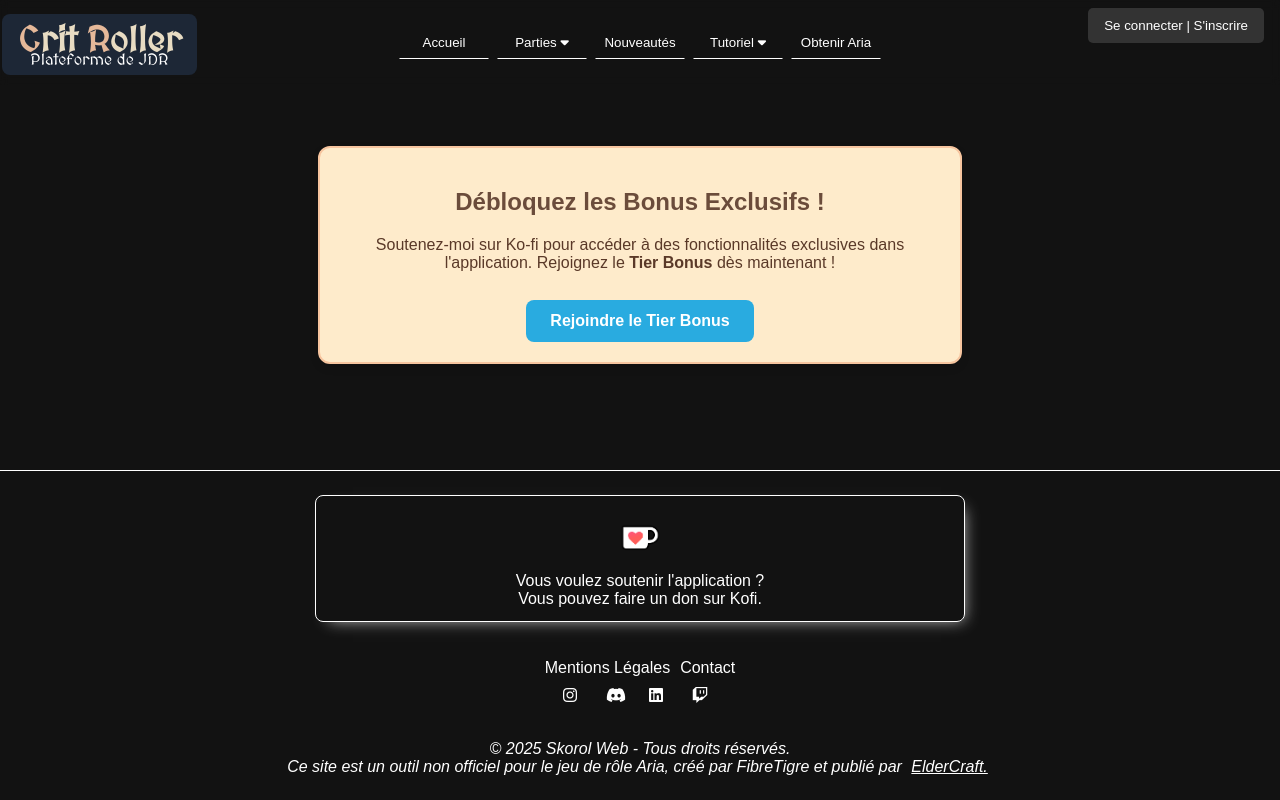
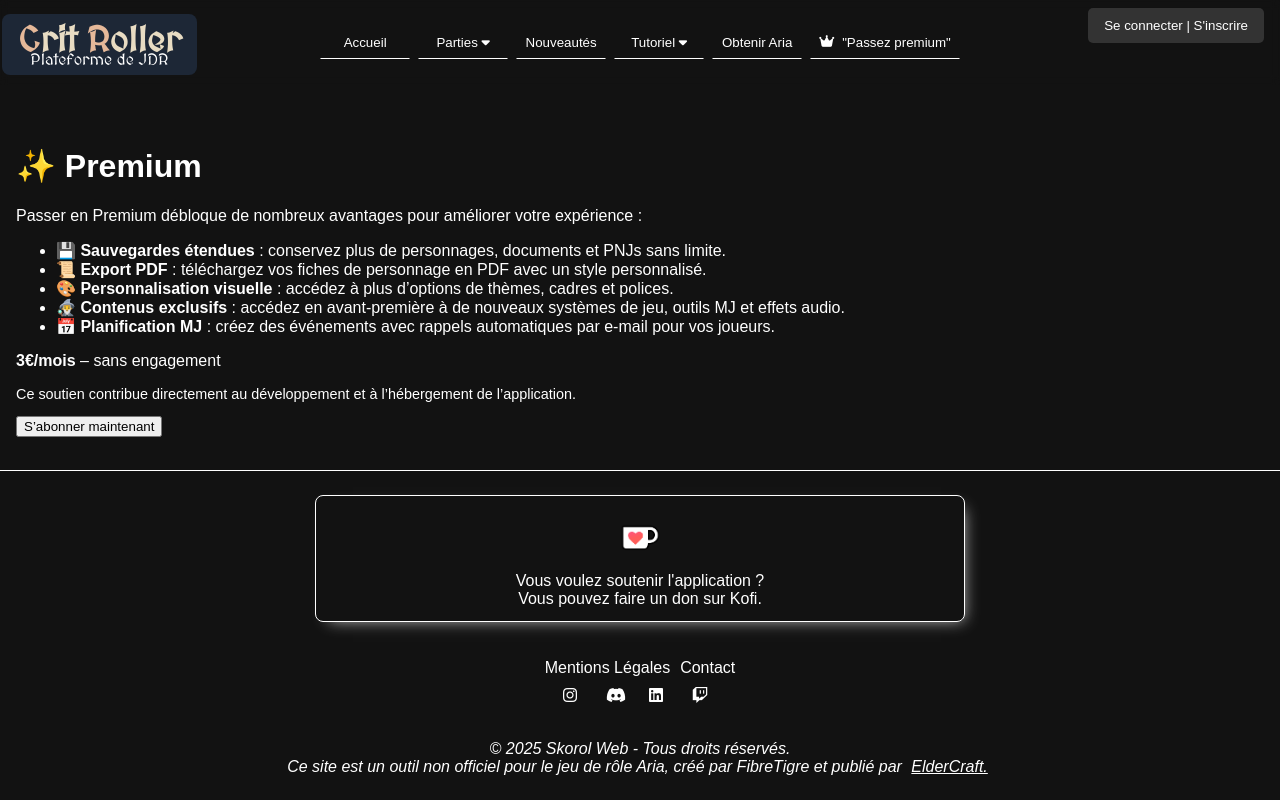
Before and after one commit to Skoroll/CharacterSheetOrganizer, a React (Vite) app: page /premium in a window 1280 px wide. Built offline with nearby package versions, Linux system fonts and the light colour scheme; no server answers; a web font is replaced by a local one.

Commit message:
Header : Logo premium/CTA passage premium GoPremiumBtn : redirige vers la page Premium
Premium : Base de la page premium, explication + futur formualre paiement

Menu : Création personnage bloquée si limite atteinte

```diff
--- a/src/components/Header/Header.scss
+++ b/src/components/Header/Header.scss
@@ -136,6 +136,9 @@
   }
 }
 
+
+
+
 @include media-query($breakpoint-md, "max") {
   .header {
     @include flex-col;
--- a/src/components/Header/Header.tsx
+++ b/src/components/Header/Header.tsx
@@ -4,7 +4,7 @@ import { useNavigate } from "react-router-dom";
 import AuthForm from "../../components/AuthForm/AuthForm";
 import NewGame from "./NewGame/NewGame";
 import UnfoldingMenu from "./UnfoldingMenu/UnfoldingMenu";
-/*import logoCSO from "../../assets/logo_critroller.png";*/
+import GoPremiumBtn from "../Premium/GoPremiumBtn/GoPremiumBtn";
 import Nav from "./Nav";
 import "./Header.scss";
 
@@ -25,17 +25,12 @@ export default function Header() {
 
   return (
     <header className="header">
-      {/*<img
-        onClick={() => navigate("/")}
-        role="button"
-        tabIndex={0}
-        src={logoCSO}
-        alt="Crit Roller logo"
-      />*/}
-
       <a className="logo" href="/">
         <p>
-          <span className="logo--main"><span className="bold">C</span>rit <span className="bold">R</span>oller</span>
+          <span className="logo--main">
+            <span className="bold">C</span>rit <span className="bold">R</span>
+            oller
+          </span>
           <span className="logo--subtitle">Plateforme de JDR</span>
         </p>
       </a>
@@ -116,13 +111,11 @@ export default function Header() {
           >
             <button>Obtenir Aria</button>
           </a>
+           <GoPremiumBtn user={user}/>
+
 
           {user.isAdmin && (
-            <button
-              onClick={() => navigate("/admin")}
-            >
-              Administrateur
-            </button>
+            <button onClick={() => navigate("/admin")}>Administrateur</button>
           )}
         </nav>
       </div>
--- a/src/components/PlayersAtTable/PlayersAtTable.scss
+++ b/src/components/PlayersAtTable/PlayersAtTable.scss
@@ -19,15 +19,21 @@
     flex-direction: column-reverse;
     gap: $spacing-small;
     margin: auto 0 auto auto;
+    height: 180px;
 
     @include media-query($breakpoint-sm, "max") {
       flex-direction: row;
+      justify-content: right;
     }
 
     .player {
       position: relative;
       @include flex-row;
       margin: auto 0 auto auto;
+
+          @include media-query($breakpoint-sm, "max") {
+            margin: 0
+    }
 
       &__easy-access {
         @include flex-col;
@@ -44,6 +50,8 @@
         border-radius: $spacing-small;
         border: 1px solid;
 
+
+
         &--buttons {
           @include flex-row;
           justify-content: space-between;
@@ -56,7 +64,9 @@
           height: 95px;
           background: none;
           padding: $spacing-small;
-
+            @include media-query($breakpoint-sm, "max") {
+              height: inherit
+    }
 
           button {
             background: none;
--- a/src/components/Premium/GoPremiumBtn/GoPremiumBtn.scss
+++ b/src/components/Premium/GoPremiumBtn/GoPremiumBtn.scss
@@ -8,7 +8,8 @@
   }
 
   .go-premium {
-    @include flex-col;
+    @include flex-row;
+    gap: $spacing-small;
     @include button;
     border: 1px solid;
 
@@ -24,3 +25,18 @@
       }
     }
   }
+
+  .premium-badge {
+  padding: $spacing-small $spacing-medium !important;
+  background: #ffd700 !important;
+  color: black !important;
+  font-weight: bold !important;
+  border-radius: $spacing-small !important;
+  font-size: 0.8rem;
+  border: none !important;
+
+  &:hover {
+    background: #c2aa20 !important;
+    color: white !important;
+  }
+}
--- a/src/components/Premium/GoPremiumBtn/GoPremiumBtn.tsx
+++ b/src/components/Premium/GoPremiumBtn/GoPremiumBtn.tsx
@@ -1,18 +1,27 @@
 import { useNavigate } from "react-router-dom";
-import "./GoPremiumBtn.scss"
+import "./GoPremiumBtn.scss";
+import type { AppUser } from "../../../types/AppUser";
 
-export default function GoPremiumBtn () {
-    const navigate = useNavigate();
+interface GoPremiumBtnProps {
+  user: AppUser;
+}
 
-    return(
-        <button
-            onClick={() => navigate("/premium")}
-            className="go-premium"
-        >
-            <i className="fa-solid fa-crown"/>
-            Passez premium
+export default function GoPremiumBtn({ user }: GoPremiumBtnProps) {
+  const navigate = useNavigate();
 
+  return (
+    <button onClick={() => navigate("/premium")} className={` ${user.isPremium ? "premium-badge" : "go-premium"}`} >
 
-        </button>
-    )
+      {user?.isPremium ? (
+        <span className="" title="Membre Premium">
+          <i className="fa-solid fa-crown" /> Premium
+        </span>
+      ) : (
+        <>
+        <i className="fa-solid fa-crown" />
+        "Passez premium"
+        </>
+      )}
+    </button>
+  );
 }
--- a/src/pages/Menu/Menu.tsx
+++ b/src/pages/Menu/Menu.tsx
@@ -4,6 +4,7 @@ import { BeatLoader } from "react-spinners";
 import { Character } from "../../types/Character";
 import defaultImg from "../../assets/person-placeholder-5.webp";
 import "../../components/ModalContent/Character/CharacterList.scss";
+import { useUser } from "../../Context/UserContext";
 import "./Menu.scss";
 import { frameOptions } from "../../components/Premium/ChooseBannerFrame/ChooseBannerFrame";
 import FrameOverlay from "../../components/Premium/FrameOverlay/FrameOverlay";
@@ -15,6 +16,7 @@ export default function Menu() {
   const currentTheme = localStorage.getItem("selectedTheme");
   const API_URL = import.meta.env.VITE_API_URL;
   const navigate = useNavigate();
+  const { user } = useUser();
 
   useEffect(() => {
     async function fetchCharacters() {
@@ -96,27 +98,36 @@ export default function Menu() {
       </div>
     );
 
+    const maxCharacters = user?.isPremium ? 6 : 3;
+    const canCreateCharacter = characters.length < maxCharacters;
+
+
   return (
     <div className="menu">
       <div className="character-list">
         <ul>
 <li
-            className="character-list__create-new"
-            onClick={() => navigate("/creation-de-personnage")}
+  className={`character-list__create-new ${!canCreateCharacter ? "disabled" : ""}`}
+  onClick={() => {
+    if (canCreateCharacter) {
+      navigate("/creation-de-personnage");
+    }
+  }}
+  style={{ cursor: canCreateCharacter ? "pointer" : "not-allowed", opacity: canCreateCharacter ? 1 : 0.5 }}
 >
   <i className="fa-solid fa-plus"></i>
   <p
     className={
-                ["ironclad", "steampunk", "sandsOfTime"].includes(
-                  currentTheme || ""
-                )
+      ["ironclad", "steampunk", "sandsOfTime"].includes(currentTheme || "")
         ? "small-text"
         : ""
     }
   >
-              Créer un personnage
+    {canCreateCharacter ? "Créer un personnage" : `Limite atteinte (${maxCharacters})`}
   </p>
 </li>
+
+
           {characters.map((character) => (
             <li key={character._id}>
               <div
--- a/src/pages/Premium/Premium.tsx
+++ b/src/pages/Premium/Premium.tsx
@@ -1,9 +1,73 @@
-import KoFiBonusBanner from "../../components/KoFiBonusBanner/KofiBonusBanner"
+import { useState, useEffect } from "react";
+import "./Premium.scss";
+import { useUser } from "../../Context/UserContext"
 
-export default function Premium () {
-    return (
-        <div className="premium">
-            <KoFiBonusBanner/>
-        </div>
-    )
+export default function Premium() {
+  const { user } = useUser();
+  const [loading, setLoading] = useState(false);
+
+  const handleSubscribe = async () => {
+    setLoading(true);
+    const res = await fetch(`${import.meta.env.VITE_API_URL}/api/stripe/create-checkout-session`, {
+      method: "POST",
+      headers: { "Content-Type": "application/json" },
+      credentials: "include",
+      body: JSON.stringify({ userId: user._id }),
+    });
+    const data = await res.json();
+    window.location.href = data.url;
+  };
+
+  const handleManageSubscription = async () => {
+    setLoading(true);
+    const res = await fetch(`${import.meta.env.VITE_API_URL}/api/stripe/create-customer-portal`, {
+      method: "POST",
+      headers: { "Content-Type": "application/json" },
+      credentials: "include",
+      body: JSON.stringify({ customerId: user.stripeCustomerId }),
+    });
+    const data = await res.json();
+    window.location.href = data.url;
+  };
+
+  return (
+    <div className="premium-page">
+      <h1>✨ Premium</h1>
+
+      {user?.isPremium ? (
+        <>
+          <p>Merci pour votre soutien ! 🙏</p>
+          <p>Vous bénéficiez de toutes les fonctionnalités Premium :</p>
+          <ul>
+            <li>✔️ Sauvegardes étendues</li>
+            <li>✔️ Contenu exclusif</li>
+            <li>✔️ Personnalisation complète</li>
+          </ul>
+          <button onClick={handleManageSubscription} className="subscribe-button" disabled={loading}>
+            {loading ? "Chargement..." : "Gérer mon abonnement"}
+          </button>
+        </>
+      ) : (
+  <>
+    <p>Passer en Premium débloque de nombreux avantages pour améliorer votre expérience :</p>
+    <ul>
+      <li>💾 <strong>Sauvegardes étendues</strong> : conservez plus de personnages, documents et PNJs sans limite.</li>
+      <li>📜 <strong>Export PDF</strong> : téléchargez vos fiches de personnage en PDF avec un style personnalisé.</li>
+      <li>🎨 <strong>Personnalisation visuelle</strong> : accédez à plus d’options de thèmes, cadres et polices.</li>
+      <li>🧙‍♂️ <strong>Contenus exclusifs</strong> : accédez en avant-première à de nouveaux systèmes de jeu, outils MJ et effets audio.</li>
+      <li>📅 <strong>Planification MJ</strong> : créez des événements avec rappels automatiques par e-mail pour vos joueurs.</li>
+    </ul>
+    <div className="premium-price-box">
+      <p><strong>3€/mois</strong> – sans engagement</p>
+      <p style={{ fontSize: "0.9em" }}>
+        Ce soutien contribue directement au développement et à l’hébergement de l’application.
+      </p>
+      <button onClick={handleSubscribe} className="subscribe-button" disabled={loading}>
+        {loading ? "Redirection vers Stripe..." : "S’abonner maintenant"}
+      </button>
+    </div>
+  </>
+      )}
+    </div>
+  );
 }
```
Lines whose indentation alone changed are shown as unchanged.
